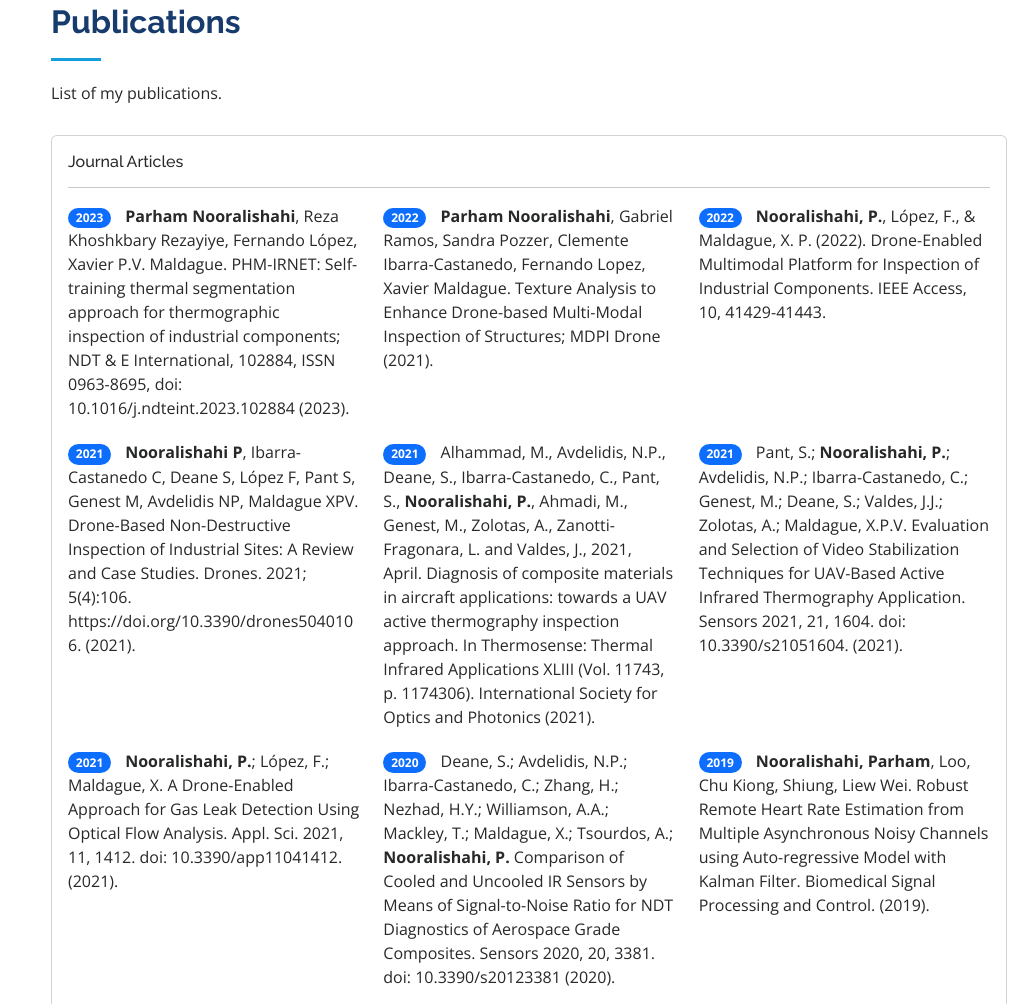
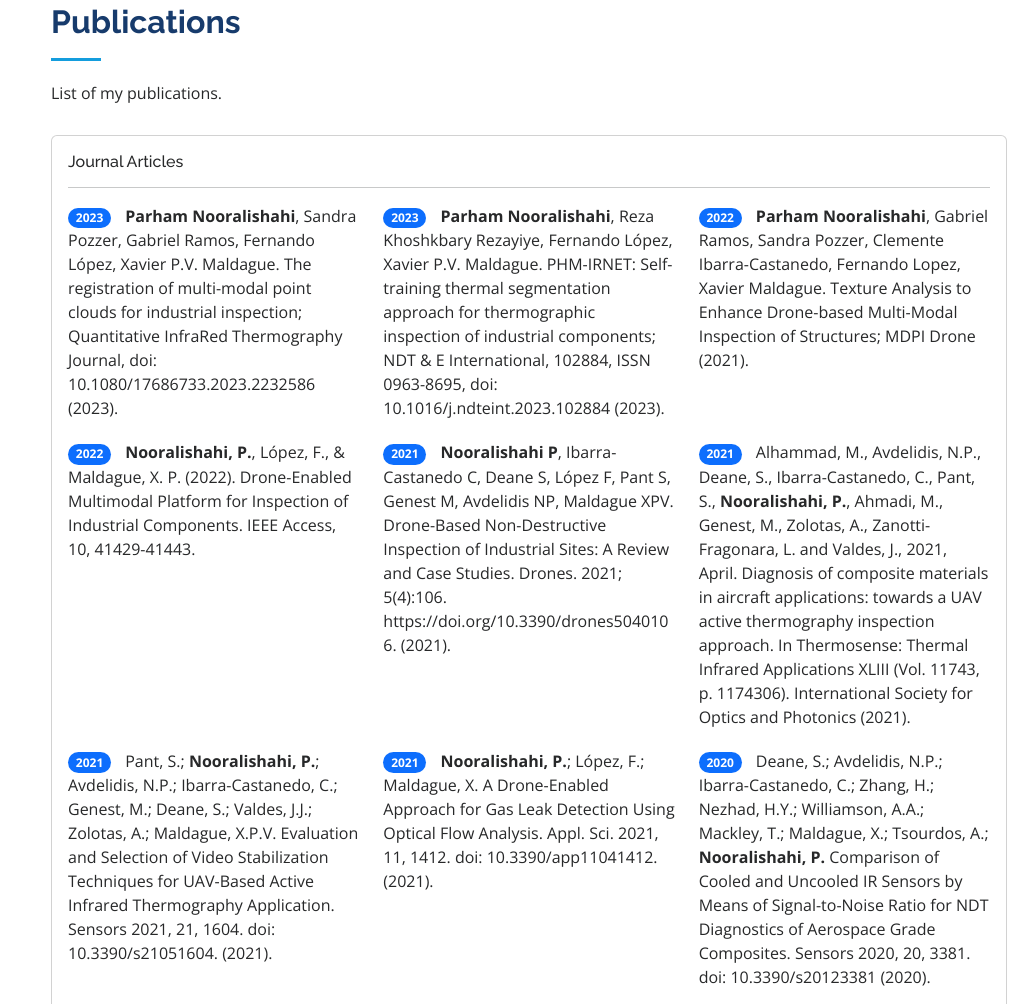
Before and after one commit to parham/parham.github.io, a plain HTML site: page index.html in a window 1280 px wide. Shown: the part 6175-7179 px from the top of the page, without its empty margins (261-1280 px from the left). Drawn offline with nearby package versions, Linux system fonts and the light colour scheme.

Commit message:
Update index.html

```diff
--- a/index.html
+++ b/index.html
@@ -505,6 +505,11 @@
             <div class="row">
               <div class="col-lg-4" data-aos="fade-up" data-aos-delay="100" style="padding-bottom:20px;">
                 <span class="badge rounded-pill bg-primary">2023</span>
+                <span style="padding-left:10px;"> <b>Parham Nooralishahi</b>, Sandra Pozzer, Gabriel Ramos, Fernando López, Xavier P.V. Maldague. The registration of multi-modal point clouds for industrial inspection; Quantitative InfraRed Thermography Journal, doi: 10.1080/17686733.2023.2232586 (2023).</span>
+              </div>
+
+              <div class="col-lg-4" data-aos="fade-up" data-aos-delay="100" style="padding-bottom:20px;">
+                <span class="badge rounded-pill bg-primary">2023</span>
                 <span style="padding-left:10px;"> <b>Parham Nooralishahi</b>, Reza Khoshkbary Rezayiye, Fernando López, Xavier P.V. Maldague. PHM-IRNET: Self-training thermal segmentation approach for thermographic inspection of industrial components; NDT & E International, 102884, ISSN 0963-8695, doi: 10.1016/j.ndteint.2023.102884 (2023).</span>
               </div>
 
```
